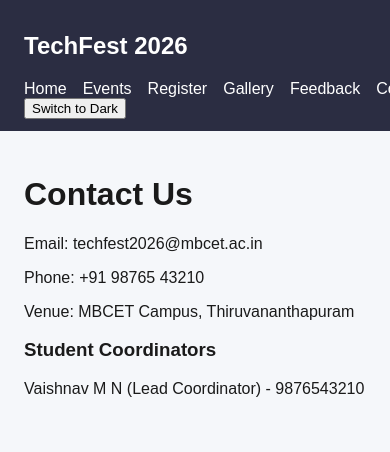
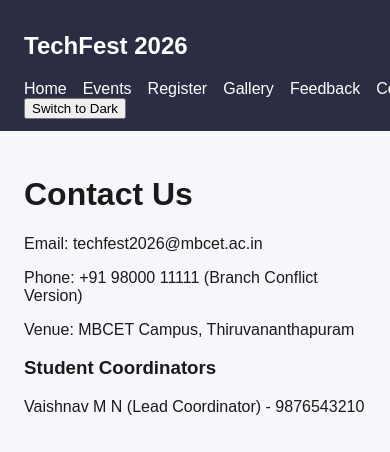
Before and after one commit to vaishh-05/techfest-2026, a React (Vite) app in the folder client/: page /contact in a window 390 px wide. Shown: the top 452 px of the page. Built offline with nearby package versions, Linux system fonts and the light colour scheme.

Commit message:
Update phone on conflict-test

```diff
--- a/client/src/pages/Contact.jsx
+++ b/client/src/pages/Contact.jsx
@@ -3,7 +3,7 @@ function Contact() {
         <div className="page">
             <h1>Contact Us</h1>
             <p>Email: techfest2026@mbcet.ac.in</p>
-            <p>Phone: +91 98765 43210</p>
+            <p>Phone: +91 98000 11111 (Branch Conflict Version)</p>
             <p>Venue: MBCET Campus, Thiruvananthapuram</p>
             <div className="coordinator-info">
                 <h3>Student Coordinators</h3>
```
